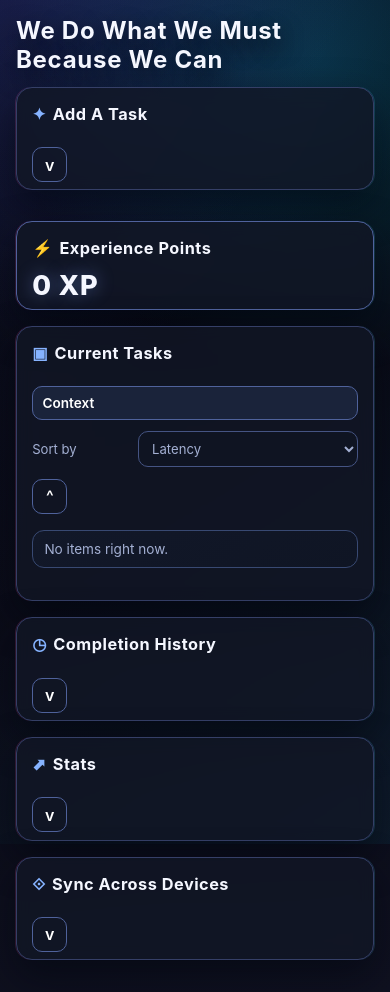
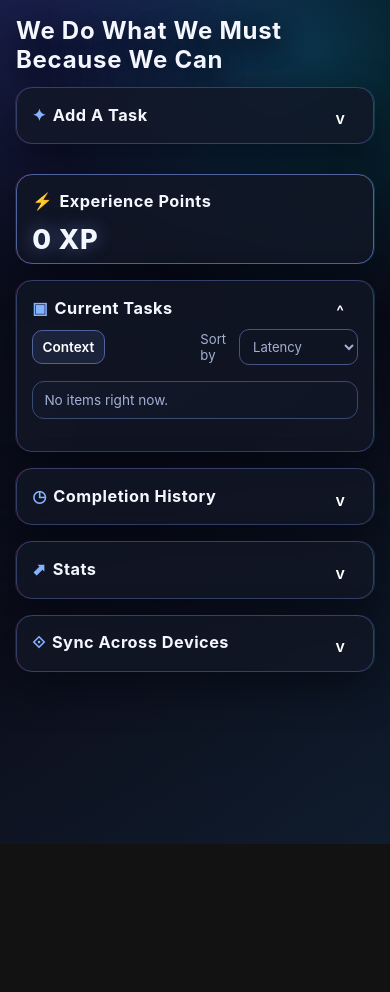
Before and after one commit to JennyPatterson/desktop, a website with bundled scripts: page index.html in a window 390 px wide. After the commit the page ends 844 px from the top, so only its background shows below. Built offline with nearby package versions, Linux system fonts and the light colour scheme.

Commit message:
header alignment

```diff
--- a/index.html
+++ b/index.html
@@ -194,6 +194,7 @@
         align-items: center;
         justify-content: space-between;
         gap: 0.8rem;
+        cursor: pointer;
       }
       .collapse-toggle {
         flex: 0 0 auto;
@@ -205,7 +206,7 @@
         align-items: center;
         justify-content: center;
         background: transparent;
-        border-color: #6f80b7;
+        border: none;
         box-shadow: none;
       }
       .collapse-toggle.secondary {
@@ -224,6 +225,9 @@
         justify-content: flex-end;
         gap: 0.7rem;
         flex-wrap: wrap;
+      }
+      #current-tasks-content .task-controls {
+        margin-bottom: 0.5rem;
       }
       .context-menu {
         position: relative;
@@ -559,23 +563,42 @@
           text-align: left;
         }
         .section-header {
-          flex-direction: column;
-          align-items: flex-start;
+          flex-direction: row;
+          align-items: center;
         }
         .task-controls {
           width: 100%;
           justify-content: flex-start;
         }
+        #current-tasks-content .task-controls {
+          width: 100%;
+          flex-wrap: nowrap;
+          align-items: center;
+          justify-content: space-between;
+        }
         .sort-control {
           width: 100%;
           justify-content: space-between;
         }
+        #current-tasks-content .sort-control {
+          width: auto;
+          justify-content: flex-start;
+          flex: 0 1 auto;
+        }
         .context-menu {
           width: 100%;
+        }
+        #current-tasks-content .context-menu {
+          width: auto;
+          flex: 0 0 auto;
         }
         .context-menu-button {
           width: 100%;
           justify-content: space-between;
+        }
+        #current-tasks-content .context-menu-button {
+          width: auto;
+          justify-content: center;
         }
         .context-menu-panel {
           position: static;
@@ -752,6 +775,17 @@
     <section id="current-tasks-section">
       <div class="section-header">
         <h2>Current Tasks</h2>
+        <button
+          type="button"
+          class="secondary collapse-toggle"
+          data-target="current-tasks-content"
+          aria-controls="current-tasks-content"
+          aria-expanded="true"
+        >
+          ^
+        </button>
+      </div>
+      <div id="current-tasks-content" class="collapsible-content">
         <div class="task-controls">
           <div class="context-menu">
             <button id="context-menu-toggle" type="button" class="secondary context-menu-button" aria-expanded="false">
@@ -787,18 +821,7 @@
               <option value="category">Category</option>
             </select>
           </label>
-          <button
-            type="button"
-            class="secondary collapse-toggle"
-            data-target="current-tasks-content"
-            aria-controls="current-tasks-content"
-            aria-expanded="true"
-          >
-            ^
-          </button>
         </div>
-      </div>
-      <div id="current-tasks-content" class="collapsible-content">
         <ul id="tasks-list"></ul>
         <div id="tasks-pagination" class="pagination" hidden></div>
       </div>
--- a/task-app.js
+++ b/task-app.js
@@ -238,7 +238,17 @@ export class TaskboardApp {
     for (const button of this.dom.collapseToggleButtons) {
       const expanded = button.getAttribute("aria-expanded") !== "false";
       this.setSectionCollapsed(button, !expanded);
-      button.addEventListener("click", () => {
+      button.addEventListener("click", (event) => {
+        event.stopPropagation();
+        const isExpanded = button.getAttribute("aria-expanded") === "true";
+        this.setSectionCollapsed(button, isExpanded);
+      });
+      const header = button.closest(".section-header");
+      if (!header) continue;
+      header.addEventListener("click", (event) => {
+        if (event.target instanceof Element && event.target.closest("button, a, input, select, textarea, label")) {
+          return;
+        }
         const isExpanded = button.getAttribute("aria-expanded") === "true";
         this.setSectionCollapsed(button, isExpanded);
       });
```
